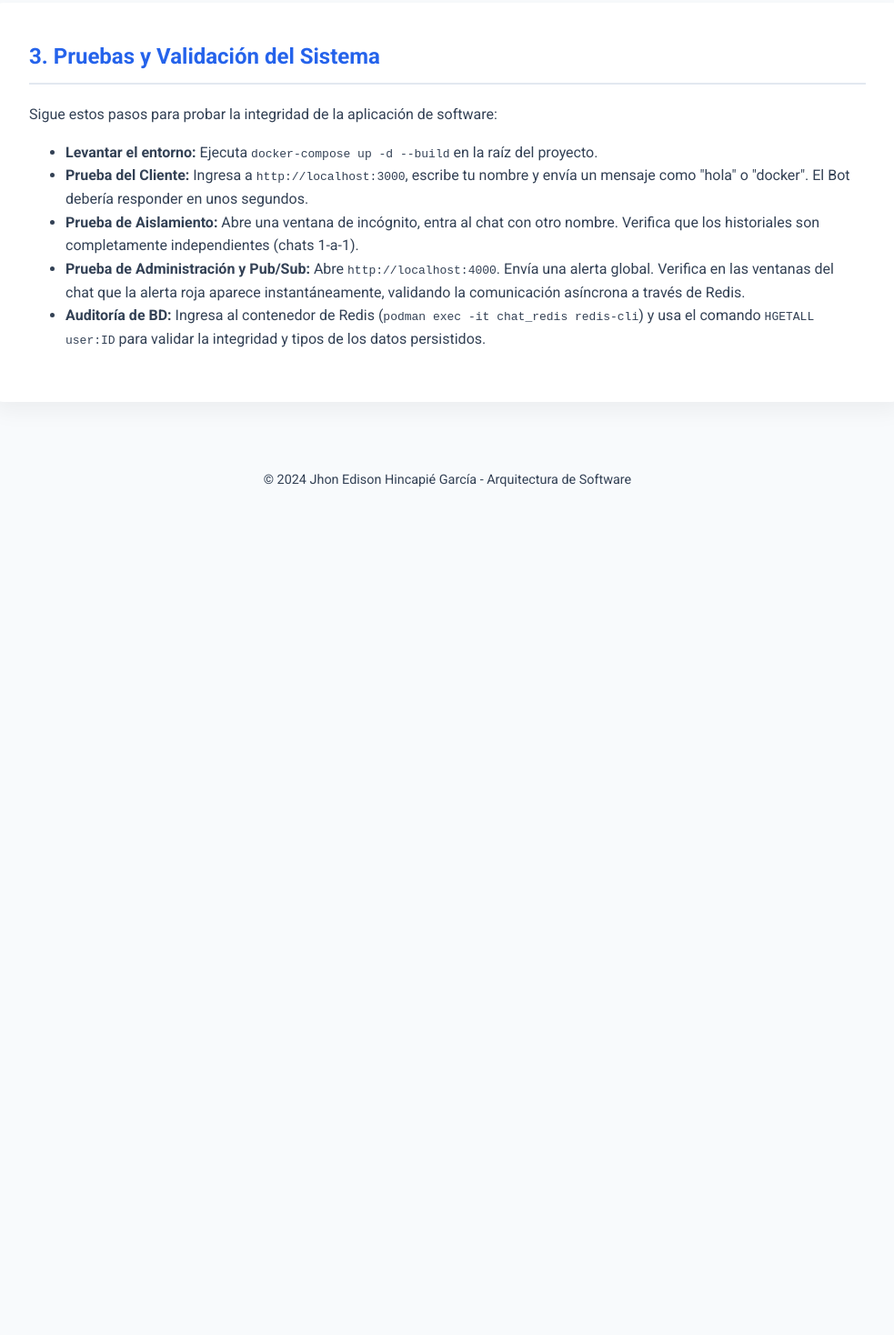
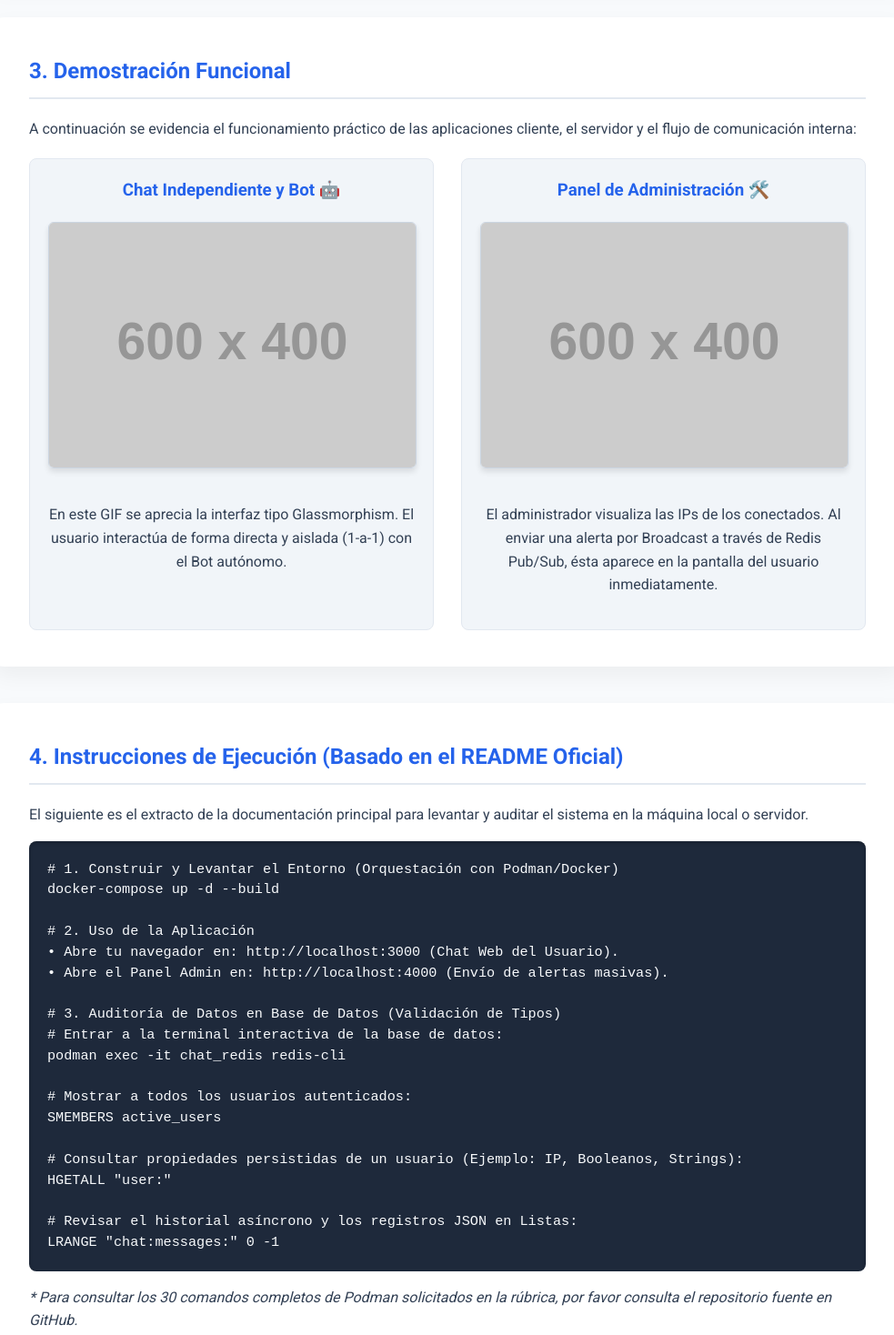
Before and after one commit to jhoney787813/laboratorio-contenedores, a plain HTML site: page landing-page/index.html in a window 1280 px wide. Shown: the part 1601-3069 px from the top of the page at 91% size, without its empty margins (148-1131 px from the left). Before the commit the page ends 2175 px from the top, so only its background shows below. Drawn offline with Linux system fonts and the light colour scheme; placeholder pictures from the web are drawn by us.

Commit message:
Update landing page: add architecture justification, functional demos, and README instructions

```diff
--- a/landing-page/index.html
+++ b/landing-page/index.html
@@ -72,36 +72,61 @@
         </section>
 
         <section class="card">
-            <h2>2. Paso a Paso de la Construcción</h2>
-            <ol class="steps-list">
-                <li>
-                    <strong>Diseño de la Arquitectura y DDD:</strong> Se modelaron los agregados de dominio (Usuario y Mensaje) y se definió el uso de Redis para almacenar más de 15 tipos de datos distintos mediante Hashes y Listas.
-                </li>
-                <li>
-                    <strong>Desarrollo del Servidor de Chat:</strong> Se construyó una aplicación con Express y Socket.io para manejar conexiones entrantes y generar salas privadas para cada usuario.
-                </li>
-                <li>
-                    <strong>Creación del Bot Autónomo:</strong> Se implementó un cliente Socket.io en un proceso Node.js separado que responde automáticamente a palabras clave en las salas privadas.
-                </li>
-                <li>
-                    <strong>Implementación del Panel de Administración:</strong> Se construyó un microservicio para visualizar la base de datos en tiempo real y enviar alertas mediante Redis Pub/Sub.
-                </li>
-                <li>
-                    <strong>Contenerización:</strong> Se escribieron los <code>Dockerfile</code> para cada servicio Node.js y se orquestaron utilizando <code>docker-compose.yml</code> asegurando la persistencia a través de volúmenes compartidos.
-                </li>
-            </ol>
+            <h2>2. Justificación: Arquitectura Moderna Orientada a Microservicios</h2>
+            <p>El diseño de esta solución responde a los <strong>estándares actuales de la industria para arquitecturas escalables y desacopladas</strong>:</p>
+            <ul>
+                <li><strong>Desacoplamiento mediante Eventos (Pub/Sub):</strong> En lugar de que el servidor de administración se comunique directamente con el servidor de chat mediante HTTP (lo cual genera un acoplamiento fuerte y latencia), se utiliza el patrón de diseño Publish/Subscribe nativo de Redis. Esto significa que los microservicios son agnósticos unos de otros; el administrador simplemente dispara un evento global, garantizando alta cohesión y bajo acoplamiento.</li>
+                <li><strong>Comunicación Asíncrona (WebSockets):</strong> Las aplicaciones modernas en tiempo real evitan el "polling" (consultas repetitivas al servidor). Al usar Socket.io sobre Node.js, mantenemos conexiones TCP persistentes y bidireccionales de baja latencia.</li>
+                <li><strong>Contenerización Aislada:</strong> Cada componente (Chat, Bot, Admin, DB) posee su propio `Dockerfile`. Esto asegura el principio de responsabilidad única. Si el Chat Bot falla, no afecta al Chat Server; si necesitamos escalar el servidor web, podemos instanciar réplicas sin tocar la lógica de la base de datos o del panel de administración.</li>
+                <li><strong>Single Source of Truth (SSOT):</strong> Redis actúa como la única fuente de verdad rápida en memoria. Mantiene un almacenamiento de estado centralizado, permitiendo que las aplicaciones servidoras (Node.js) se mantengan <em>Stateless</em> (sin estado interno). Esto facilita escalar horizontalmente en la nube de ser necesario.</li>
+            </ul>
         </section>
 
         <section class="card">
-            <h2>3. Pruebas y Validación del Sistema</h2>
-            <p>Sigue estos pasos para probar la integridad de la aplicación de software:</p>
-            <ul>
-                <li><strong>Levantar el entorno:</strong> Ejecuta <code>docker-compose up -d --build</code> en la raíz del proyecto.</li>
-                <li><strong>Prueba del Cliente:</strong> Ingresa a <code>http://localhost:3000</code>, escribe tu nombre y envía un mensaje como "hola" o "docker". El Bot debería responder en unos segundos.</li>
-                <li><strong>Prueba de Aislamiento:</strong> Abre una ventana de incógnito, entra al chat con otro nombre. Verifica que los historiales son completamente independientes (chats 1-a-1).</li>
-                <li><strong>Prueba de Administración y Pub/Sub:</strong> Abre <code>http://localhost:4000</code>. Envía una alerta global. Verifica en las ventanas del chat que la alerta roja aparece instantáneamente, validando la comunicación asíncrona a través de Redis.</li>
-                <li><strong>Auditoría de BD:</strong> Ingresa al contenedor de Redis (<code>podman exec -it chat_redis redis-cli</code>) y usa el comando <code>HGETALL user:ID</code> para validar la integridad y tipos de los datos persistidos.</li>
-            </ul>
+            <h2>3. Demostración Funcional</h2>
+            <p>A continuación se evidencia el funcionamiento práctico de las aplicaciones cliente, el servidor y el flujo de comunicación interna:</p>
+
+            <div class="demo-grid">
+                <div class="demo-item">
+                    <h3>Chat Independiente y Bot 🤖</h3>
+                    <!-- Nota para el estudiante: Reemplaza chat-demo.gif por la grabación real de tu pantalla -->
+                    <img src="chat-demo.gif" alt="Animación demostrando el uso del chat web comunicándose de forma privada con el bot" class="responsive-gif" onerror="this.src='https://via.placeholder.com/600x400?text=Sube+tu+archivo+chat-demo.gif+aqui'">
+                    <p>En este GIF se aprecia la interfaz tipo Glassmorphism. El usuario interactúa de forma directa y aislada (1-a-1) con el Bot autónomo.</p>
+                </div>
+
+                <div class="demo-item">
+                    <h3>Panel de Administración 🛠️</h3>
+                    <!-- Nota para el estudiante: Reemplaza admin-demo.gif por la grabación real de tu pantalla -->
+                    <img src="admin-demo.gif" alt="Animación del panel de administración enviando un broadcast" class="responsive-gif" onerror="this.src='https://via.placeholder.com/600x400?text=Sube+tu+archivo+admin-demo.gif+aqui'">
+                    <p>El administrador visualiza las IPs de los conectados. Al enviar una alerta por Broadcast a través de Redis Pub/Sub, ésta aparece en la pantalla del usuario inmediatamente.</p>
+                </div>
+            </div>
+        </section>
+
+        <section class="card">
+            <h2>4. Instrucciones de Ejecución (Basado en el README Oficial)</h2>
+            <p>El siguiente es el extracto de la documentación principal para levantar y auditar el sistema en la máquina local o servidor.</p>
+            <pre><code># 1. Construir y Levantar el Entorno (Orquestación con Podman/Docker)
+docker-compose up -d --build
+
+# 2. Uso de la Aplicación
+• Abre tu navegador en: http://localhost:3000 (Chat Web del Usuario).
+• Abre el Panel Admin en: http://localhost:4000 (Envío de alertas masivas).
+
+# 3. Auditoría de Datos en Base de Datos (Validación de Tipos)
+# Entrar a la terminal interactiva de la base de datos:
+podman exec -it chat_redis redis-cli
+
+# Mostrar a todos los usuarios autenticados:
+SMEMBERS active_users
+
+# Consultar propiedades persistidas de un usuario (Ejemplo: IP, Booleanos, Strings):
+HGETALL "user:<UUID>"
+
+# Revisar el historial asíncrono y los registros JSON en Listas:
+LRANGE "chat:messages:<UUID>" 0 -1
+</code></pre>
+            <p><em>* Para consultar los 30 comandos completos de Podman solicitados en la rúbrica, por favor consulta el repositorio fuente en GitHub.</em></p>
         </section>
     </main>
 
--- a/landing-page/style.css
+++ b/landing-page/style.css
@@ -160,3 +160,39 @@ footer {
     color: var(--text-muted);
     font-size: 0.9rem;
 }
+
+.demo-grid {
+    display: grid;
+    grid-template-columns: repeat(auto-fit, minmax(300px, 1fr));
+    gap: 30px;
+    margin-top: 20px;
+}
+.demo-item {
+    background: #f1f5f9;
+    padding: 20px;
+    border-radius: 8px;
+    border: 1px solid #e2e8f0;
+    text-align: center;
+}
+.demo-item h3 {
+    color: var(--primary);
+    margin-top: 0;
+}
+.responsive-gif {
+    max-width: 100%;
+    height: auto;
+    border-radius: 6px;
+    box-shadow: 0 4px 6px rgba(0,0,0,0.1);
+    margin-bottom: 15px;
+    border: 1px solid #cbd5e1;
+}
+pre {
+    background: #1e293b;
+    color: #f8fafc;
+    padding: 20px;
+    border-radius: 8px;
+    overflow-x: auto;
+    font-size: 0.95rem;
+    line-height: 1.5;
+    box-shadow: inset 0 2px 4px rgba(0,0,0,0.2);
+}
```
